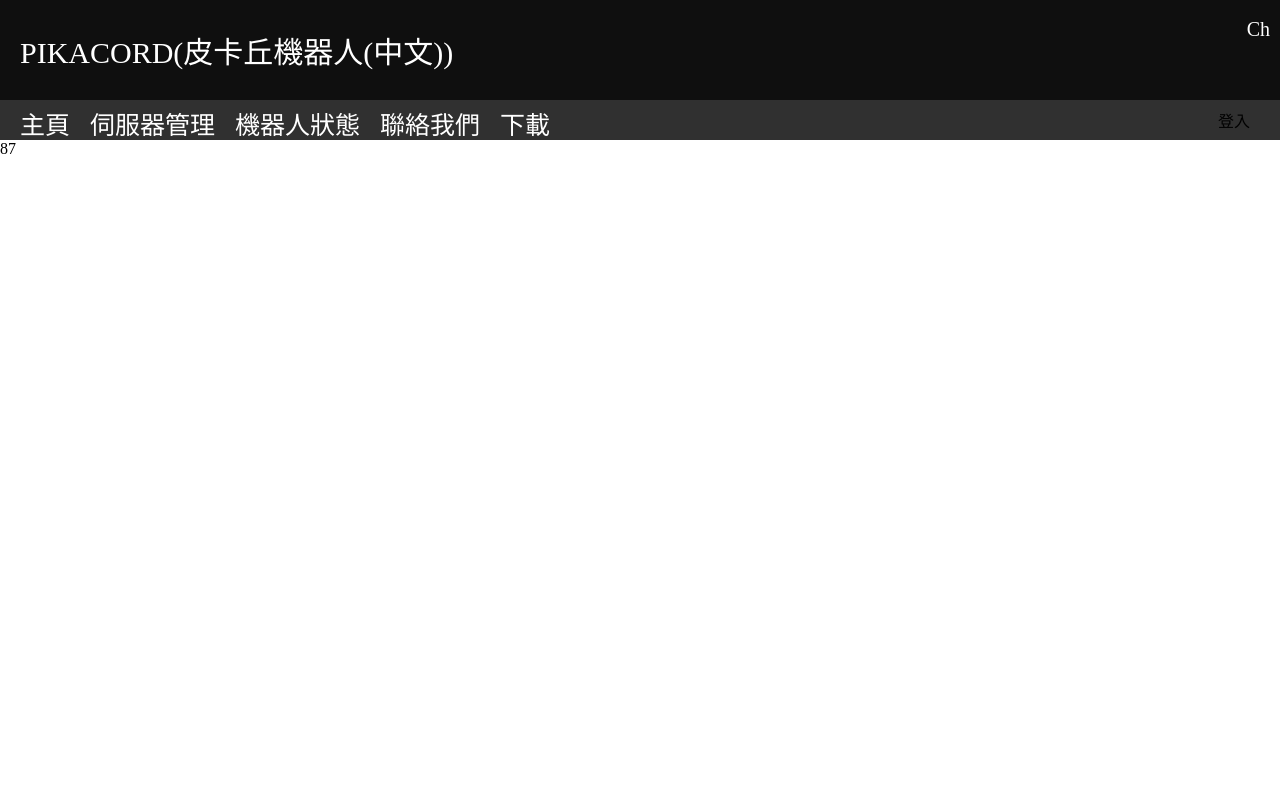
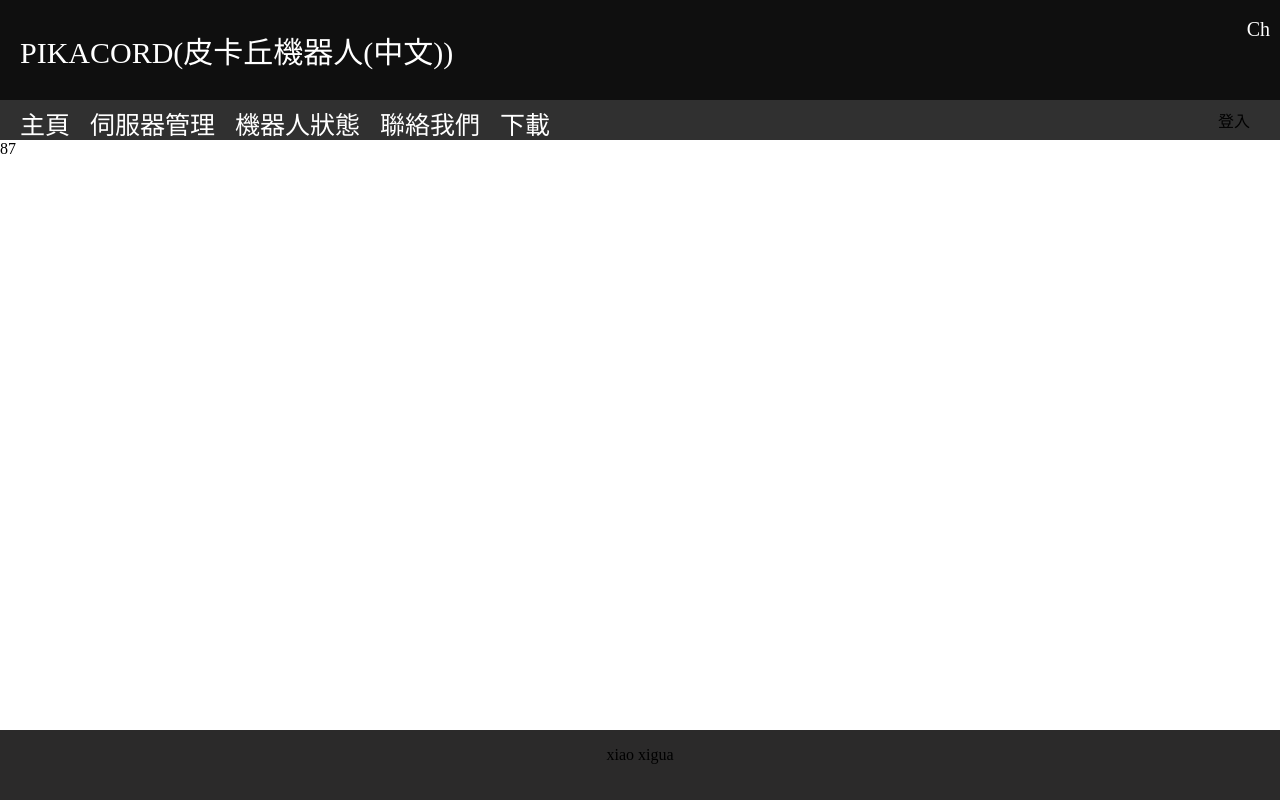
Before and after one commit to xiaoxigua-1/pikaqiu, a Vue app: page / in a window 1280 px wide. Built offline with nearby package versions, Linux system fonts and the light colour scheme.

Commit message:
add change

```diff
--- a/src/App.vue
+++ b/src/App.vue
@@ -10,7 +10,7 @@
     <div id="menu">
       <div id="options">
         <div class="option" @click="content = 'home'">{{ dict["home"] }}</div>
-        <div class="option">{{ dict["guilds"] }}</div>
+        <div class="option" @click="content = 'guilds'">{{ dict["guilds"] }}</div>
         <div class="option">{{ dict["bot"] }}</div>
         <div class="option">{{ dict["contact"] }}</div>
         <div class="option">{{ dict["download"] }}</div>
@@ -22,18 +22,23 @@
 
     <div class="content">
       <Home v-if="content == 'home'"></Home>
+      <Guilds v-if="content == 'guilds'"></Guilds>
     </div>
-    <div clas="end"></div>
+    <div class="end">
+      <p>xiao xigua</p>
+    </div>
   </div>
 </template>
 
 <script>
 import Languagepack from "./assets/Languagepack.json";
 import Home from "./components/home.vue";
+import Guilds from "./components/guilds.vue";
 export default {
   name: "app",
   components: {
     Home: Home,
+    Guilds: Guilds,
   },
   data() {
     return {
@@ -63,7 +68,6 @@
   width: 100%;
   height: 100%;
   margin: 0px;
-  min-width: 630px;
 }
 #header {
   width: 100%;
@@ -111,8 +115,16 @@
   display: inline;
   margin-left: 20px;
 }
-.content {
-  min-height: 620px;
+/* .content {
+  min-height: 78.9vh;
+} */
+.end {
+  position: absolute;
+  bottom: 0px;
+  height: 70px;
+  width: 100%;
+  background-color: rgb(43, 42, 42);
+  text-align: center;
 }
 @media only screen and (max-width: 630px) {
   .option {
--- /dev/null
+++ b/src/components/guilds.vue
@@ -0,0 +1,11 @@
+<template>
+  <div class="guilds">871</div>
+</template>
+
+<script>
+export default {
+  name: "guilds",
+};
+</script>
+
+<style scoped></style>
```
